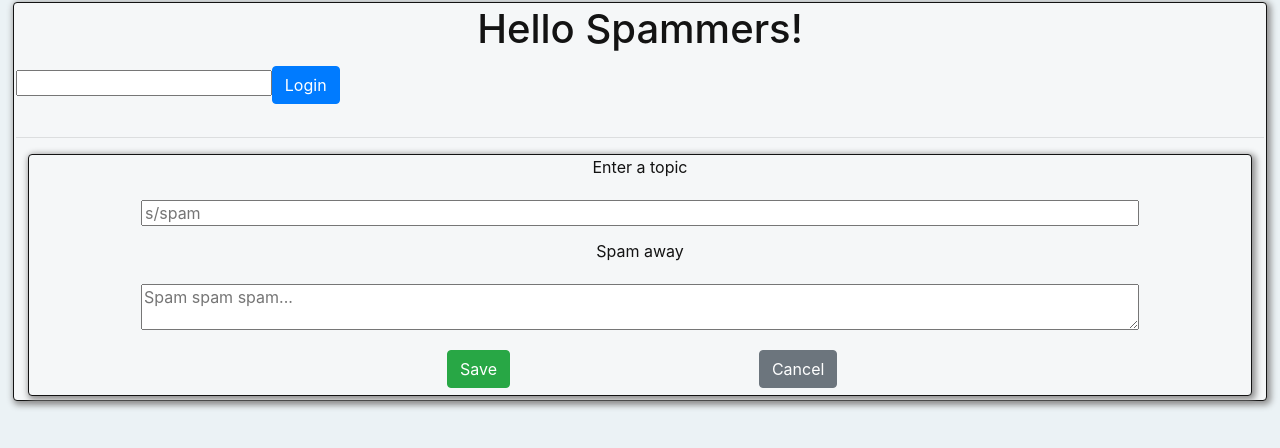
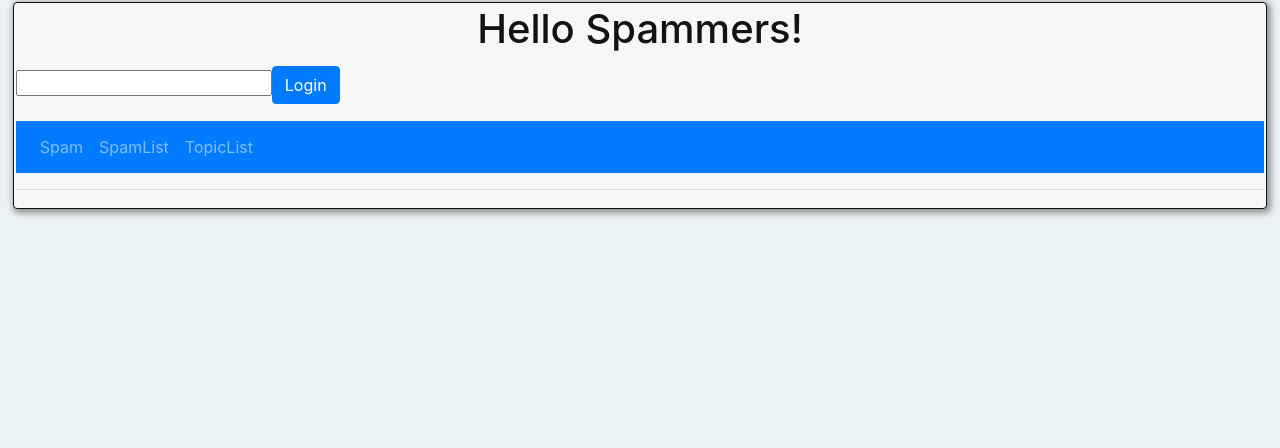
Before and after one commit to HenrikThChasacademy/spamdit, a React (Create React App) app: page / in a window 1280 px wide. Shown: the top 448 px of the page. Built offline with nearby package versions, Linux system fonts and the light colour scheme; no server answers.

Commit message:
Added topic list component and routes to app

```diff
--- a/package.json
+++ b/package.json
@@ -12,6 +12,7 @@
     "react": "^16.14.0",
     "react-bootstrap": "^1.4.0",
     "react-dom": "^16.14.0",
+    "react-router-dom": "^5.2.0",
     "react-scripts": "3.4.3"
   },
   "scripts": {
--- a/src/components/app/app.jsx
+++ b/src/components/app/app.jsx
@@ -1,11 +1,13 @@
 import React, { useState } from 'react';
+import { BrowserRouter as Router, Switch, Route } from 'react-router-dom';
 import Login from '../login/login';
 import Spammer from '../spammer/spammer';
 import Container from 'react-bootstrap/Container';
 import Row from 'react-bootstrap/Row';
 import SpamList from '../spam-list/spam-list';
 import UserContext from '../../context/user-context';
-
+import Menu from '../menu/menu';
+import TopicList from '../topic-list/topic-list';
 function App(props) {
     const [currentUser, setCurrentUser] = useState({id: ""});
     const value = { currentUser, setCurrentUser };
@@ -17,9 +19,17 @@ function App(props) {
             </Row>
             <UserContext.Provider value={value}>
                 <Login />
-                <hr />
-                <Spammer />
-                <SpamList />
+                <Router>
+                    <Menu />
+                    <hr />
+                    <Switch>
+                        <Route exact path="/spam"><Spammer /></Route>
+                        <Route exact path="/spamlist"><SpamList /></Route>
+                        <Route exact path="/topiclist"><TopicList /></Route>
+                        <Route exact path="/"><SpamList /></Route>
+                        <Route exact path="*" render={() => <h1> NOT FOUND</h1>} />
+                    </Switch>
+                </Router>
             </UserContext.Provider>
         </Container>
     );
--- /dev/null
+++ b/src/components/menu/menu.jsx
@@ -0,0 +1,24 @@
+import React from 'react';
+import { Link } from 'react-router-dom';
+
+function Menu() {
+    return(
+        <nav className="navbar navbar-expand-lg navbar-dark bg-primary">
+            <div className="collapse navbar-collapse">
+                <ul className="navbar-nav mr-auto">
+                    <li className = "nav-item">
+                        <Link className="nav-link" to ="/spam">Spam</Link>
+                    </li>
+                    <li className = "nav-item">
+                        <Link className="nav-link" to ="/spamlist">SpamList</Link>
+                    </li>
+                    <li className = "nav-item">
+                        <Link className="nav-link" to ="/topiclist">TopicList</Link>
+                    </li>
+                </ul>
+            </div>
+        </nav>
+    )
+}
+
+export default Menu;
--- a/src/components/spam/spam.jsx
+++ b/src/components/spam/spam.jsx
@@ -6,14 +6,14 @@ import Button from 'react-bootstrap/Button';
 import Container from 'react-bootstrap/Container';
 import Row from 'react-bootstrap/Row';
 import Vote from './vote/vote';
-import { useSetTopic } from '../../hooks/useSetTopic';
+import { useSetTopicName } from '../../hooks/useSetTopicName';
 import { useSetUserName } from '../../hooks/useSetUserName';
 import { useSetComments } from '../../hooks/useSetComments';
 import { useSetNewComment } from '../../hooks/useSetNewComment';
 import { useSetUser } from '../../hooks/useSetUser';
 
 function Spam(props){
-    const { topic } = useSetTopic(props.spam.topicId);
+    const { topic } = useSetTopicName(props.spam.topicId);
     const { userName } = useSetUserName(props.spam.userId);
     const { comments, showPost, toggleShowPost, handlePostComment } = useSetComments(props.spam.id);
     const { newComment, handleSetNewComment } = useSetNewComment();
--- a/src/components/spammer/spammer.jsx
+++ b/src/components/spammer/spammer.jsx
@@ -4,11 +4,12 @@ import Row from 'react-bootstrap/Row';
 import Col from 'react-bootstrap/Col';
 import Container from 'react-bootstrap/Container';
 import Button from 'react-bootstrap/Button';
+import Spam from '../spam/spam';
 import { useSetNewSpam } from '../../hooks/useSetNewSpam';
 import { useSetUser } from '../../hooks/useSetUser';
 
 function Spammer(props) {
-    const { newSpam, newTopic,
+    const { newSpam, newTopic, savedSpam,
         handlePostSpam, handleTopicChange, handleSpamChange } = useSetNewSpam();
     const { currentUser } = useSetUser();
     return(
@@ -27,6 +28,16 @@ function Spammer(props) {
                 <Button variant='secondary' onClick={props.handleCancelSpammerSpam}>Cancel</Button>
                 </Col>
             </Row>
+
+            {
+                savedSpam &&
+                    <Spam
+                        key={savedSpam.id}
+                        spam={savedSpam}
+                        />
+            }
+
+
         </Container>
     )
 }
--- /dev/null
+++ b/src/components/topic-list/topic-list.jsx
@@ -0,0 +1,24 @@
+import React from 'react';
+import Topic from '../topic/topic'
+import { useSetTopic } from '../../hooks/useSetTopic';
+import Container from 'react-bootstrap/Container';
+
+function TopicList(props) {
+    const { topics } = useSetTopic();
+
+    return (
+        <Container>
+            {
+            topics.length !== 0 &&
+            topics.map(topic => {
+                return <Topic
+                    key={topic.id}
+                    topic={topic} />
+
+            })
+            }
+        </Container>
+    )
+}
+
+export default TopicList;
--- /dev/null
+++ b/src/components/topic/topic.jsx
@@ -0,0 +1,15 @@
+import React from 'react';
+import Container from 'react-bootstrap/Container';
+
+function Topic(props){
+
+    return(
+        <Container>
+
+            <h2>{props.topic.text}</h2>
+
+        </Container>
+    )
+}
+
+export default Topic;
--- a/src/hooks/useSetNewSpam.jsx
+++ b/src/hooks/useSetNewSpam.jsx
@@ -4,7 +4,7 @@ import topicService from '../service/topicService';
 import { useSetAnnonymousUser } from './useSetAnnonymousUser';
 
 export const useSetNewSpam = () => {
-    const [savedSpam, setSavedSpam] = useState({});
+    const [savedSpam, setSavedSpam] = useState(false);
     const [newTopic, setNewTopic] = useState({});
     const [newSpam, setNewSpam] = useState({});
     const { checkLoggedInAndSetDefaultUser } = useSetAnnonymousUser();
--- a/src/hooks/useSetSpam.jsx
+++ b/src/hooks/useSetSpam.jsx
@@ -3,7 +3,6 @@ import spamService from '../service/spamService';
 
 export const useSetSpam = () => {
     const [spamList, setSpamList] = useState([]);
-
     const fetchSpam = useCallback(async () => {
         const spam = await spamService.getSpam();
         if (spam) {
--- a/src/hooks/useSetTopic.jsx
+++ b/src/hooks/useSetTopic.jsx
@@ -1,17 +1,19 @@
-import { useEffect, useState} from 'react';
+import { useEffect, useState } from 'react';
 import topicService from '../service/topicService';
 
-export const useSetTopic = (topicId) => {
-    const [topic, setTopic] = useState(null);
+export const useSetTopic = () => {
+    const [topics, setTopics] = useState([]);
+
     useEffect(() => {
-        let fetchTopicText = async() => {
-            const topic = await topicService.getTopicById(topicId);
-            setTopic(topic.text);
-        };
-        fetchTopicText();
-    }, [topicId])
+        let fetchTopics = async() => {
+            let topics = await topicService.getTopic();
+            if (topics);
+                setTopics(topics);
+        }
+        fetchTopics();
+    }, [])
 
     return {
-        topic
+        topics
     }
 }
--- /dev/null
+++ b/src/hooks/useSetTopicName.jsx
@@ -0,0 +1,17 @@
+import { useEffect, useState} from 'react';
+import topicService from '../service/topicService';
+
+export const useSetTopicName = (topicId) => {
+    const [topic, setTopic] = useState(null);
+    useEffect(() => {
+        let fetchTopicText = async() => {
+            const topic = await topicService.getTopicById(topicId);
+            setTopic(topic.text);
+        };
+        fetchTopicText();
+    }, [topicId])
+
+    return {
+        topic
+    }
+}
```
Also changed, not shown: src/components/topic-list/topic-finder/topic-finder.jsx (added, +12 -0 lines), 1 other file (tests, documents, lock files or other folders).
